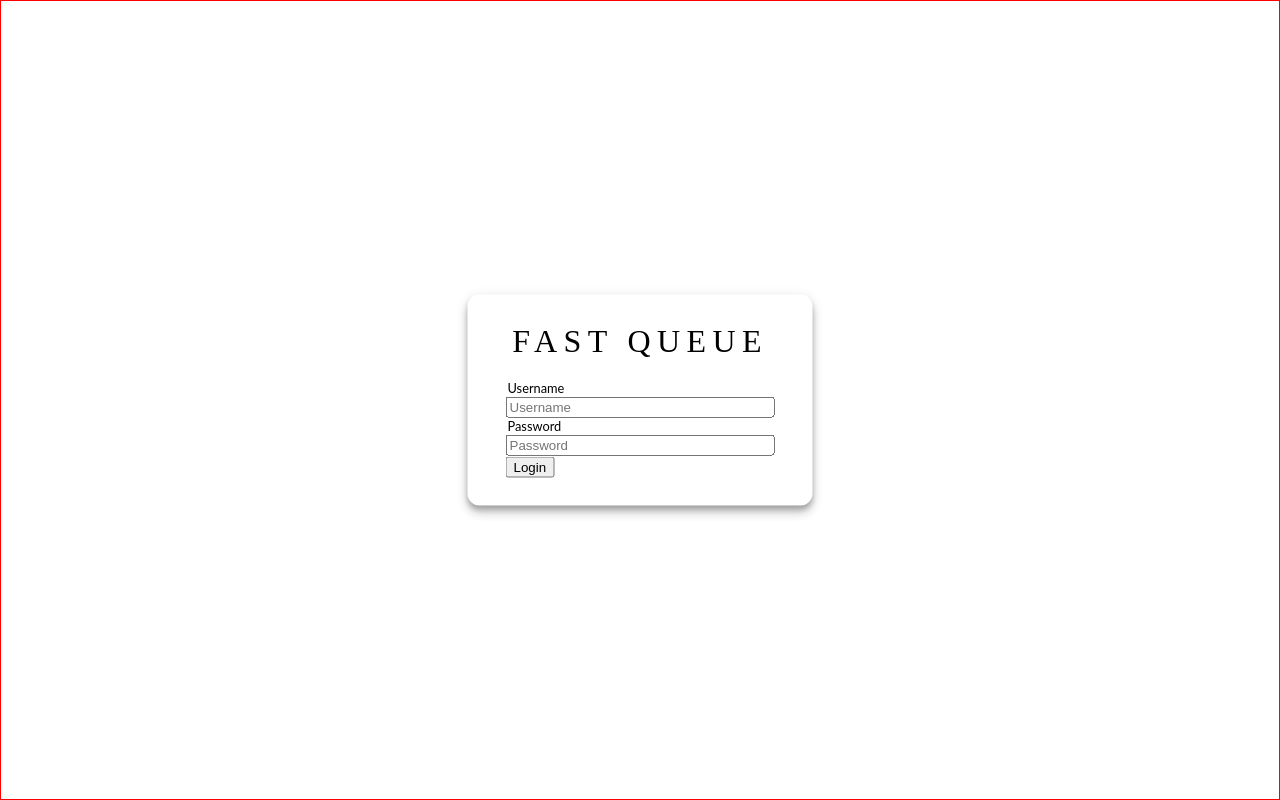
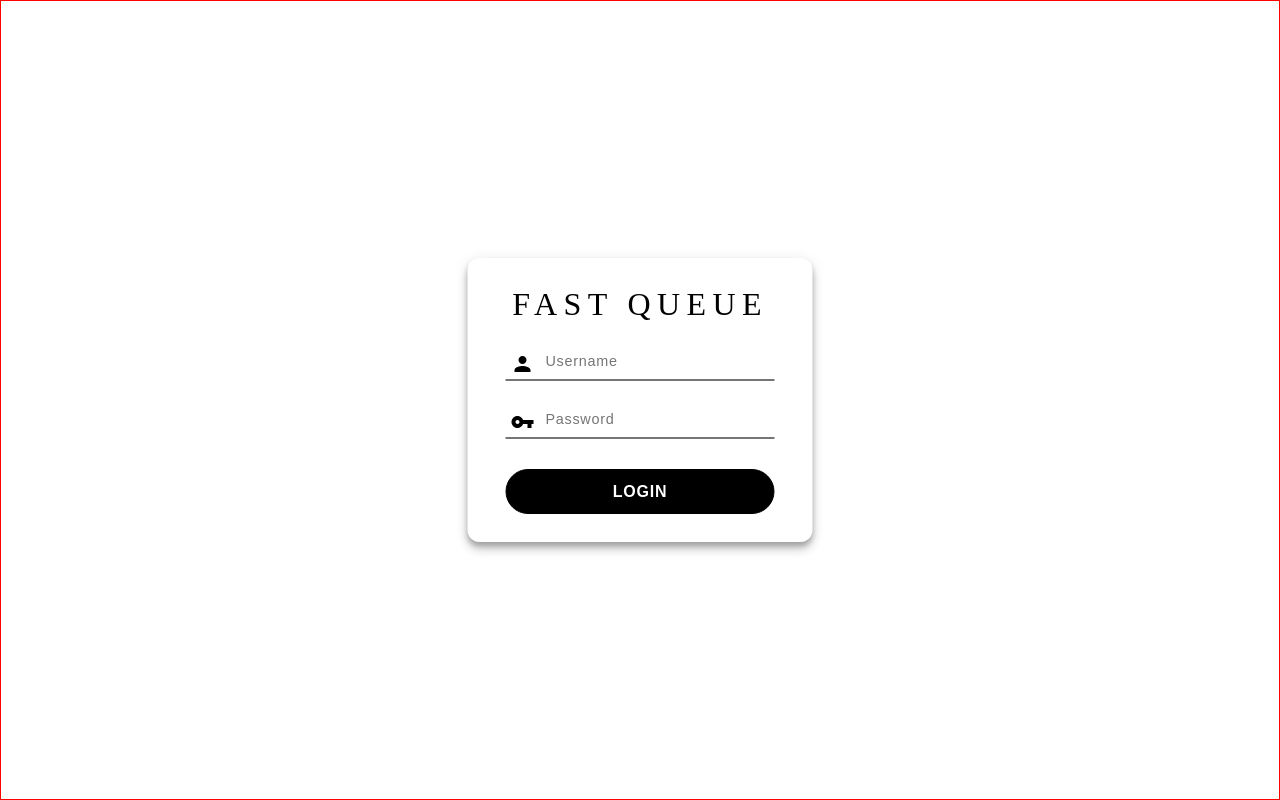
Before and after one commit to Jeff-Enriquez/check-in, a React (Create React App) app: page /login in a window 1280 px wide. Built offline with nearby package versions, Linux system fonts and the light colour scheme; what webfontloader would draw is missing.

Commit message:
Update login page

```diff
--- a/src/index.js
+++ b/src/index.js
@@ -49,7 +49,9 @@ const theme = {
   primaryTextColor: 'black',
   secondaryTextColor: 'white',
   backgroundColor1: 'white',
-  pagePadding: '20px'
+  pagePadding: '20px',
+  letterSpacingText: '0.05em',
+  letterSpacingHeading: '0.2em',
 }
 
 ReactDOM.render(
--- a/src/pages/Login/index.js
+++ b/src/pages/Login/index.js
@@ -20,11 +20,13 @@ const Login = () => {
       	<form className={classes.formContainer}>
           <h1 className={classes.heading}>Fast Queue</h1>
 					<div className={classes.inputContainer}>
-						<p className={classes.inputHeading}>Username</p>
+            {/* This is the user image */}
+            <svg xmlns="http://www.w3.org/2000/svg" height="24" viewBox="0 0 24 24" width="24"><path d="M0 0h24v24H0z" fill="none"/><path className={classes.svg} d="M12 12c2.21 0 4-1.79 4-4s-1.79-4-4-4-4 1.79-4 4 1.79 4 4 4zm0 2c-2.67 0-8 1.34-8 4v2h16v-2c0-2.66-5.33-4-8-4z"/></svg>
             <input type="username" className={classes.input} placeholder="Username" autoComplete='username' value={username} onChange={e => setUsername(e.target.value)} />
 					</div>
           <div className={classes.inputContainer}>
-						<p className={classes.inputHeading}>Password</p>
+            {/* This is the password image */}
+            <svg xmlns="http://www.w3.org/2000/svg" height="24" viewBox="0 0 24 24" width="24"><path d="M0 0h24v24H0z" fill="none"/><path className={classes.svg} d="M12.65 10C11.83 7.67 9.61 6 7 6c-3.31 0-6 2.69-6 6s2.69 6 6 6c2.61 0 4.83-1.67 5.65-4H17v4h4v-4h2v-4H12.65zM7 14c-1.1 0-2-.9-2-2s.9-2 2-2 2 .9 2 2-.9 2-2 2z"/></svg>
             <input type="password" className={classes.input} placeholder="Password" autoComplete='current-password' value={password} onChange={e => setPassword(e.target.value)} />
 					</div>
           <button className={classes.loginBtn}>Login</button>
--- a/src/pages/Login/styles.js
+++ b/src/pages/Login/styles.js
@@ -18,7 +18,7 @@ const useStyles = createUseStyles( theme => ({
     textAlign: 'center',
     margin: '0 0 20px 0',
     textTransform: 'uppercase',
-    letterSpacing: '.2em',
+    letterSpacing: theme.letterSpacingHeading,
     color: theme.primaryTextColor,
     fontFamily: theme.primaryFontFamily,
     fontSize: '2em',
@@ -35,27 +35,47 @@ const useStyles = createUseStyles( theme => ({
     boxShadow: '0px 4px 5px rgba(0, 0, 0, 0.2), 0px 3px 14px rgba(0, 0, 0, 0.12), 0px 8px 10px rgba(0, 0, 0, 0.14)',
     borderRadius: '12px',
     fontFamily: theme.secondaryFontFamily,
+    '& $inputContainer:first-of-type': {
+      marginBottom: '20px',
+    },
   },
-  inputHeading: {
-    fontSize: '.8em',
-    margin: '0 0 0 2px',
+  inputContainer: {
+    position: 'relative',
+    '& svg': {
+      position: 'absolute',
+      bottom: '5px',
+      left: '5px',
+    },
   },
   input: {
     width: '100%',
+    padding: '10px 0 10px 40px',
+    fontSize: '.9em',
+    letterSpacing: theme.letterSpacingText,
+    borderTop: 'none',
+    borderLeft: 'none',
+    borderRight: 'none',
+    outline: 'none',
+    '&:focus': {
+      borderColor: 'black',
+    }
   },
-  // inputContainer: {
-  //   margin: '40px auto 0 auto',
-  //   width: 'fit-content',
-  //   '& input:first-child': {
-  //     margin: '20px 0',
-  //   },
-  //   '& input': {
-  //     boxSizing: 'border-box',
-  //     display: 'block',
-  //     width: '200px',
-  //     padding: '5px',
-  //   },
-  // },
+  loginBtn: {
+    display: 'block',
+    margin: '30px auto 0 auto',
+    fontWeight: 'bold',
+    fontSize: '1em',
+    letterSpacing: theme.letterSpacingText,
+    textTransform: 'uppercase',
+    color: 'white',
+    border: `1px solid black`,
+    backgroundColor: 'black',
+    borderRadius: '22.5px',
+    width: '100%',
+    height: '45px',
+    outline: 'none',
+    cursor: 'pointer',
+  },
 }))
 
 export default useStyles
```
